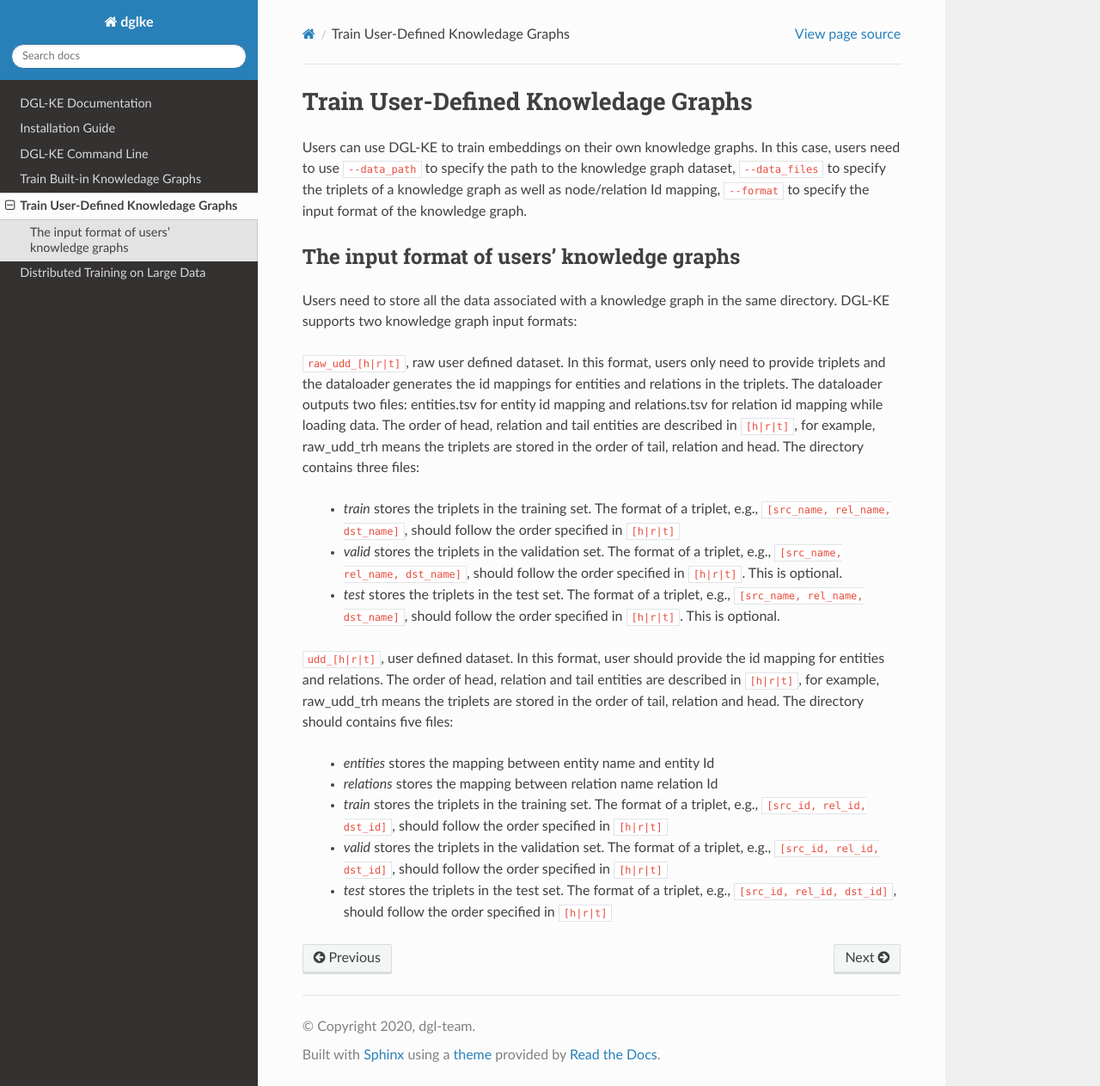
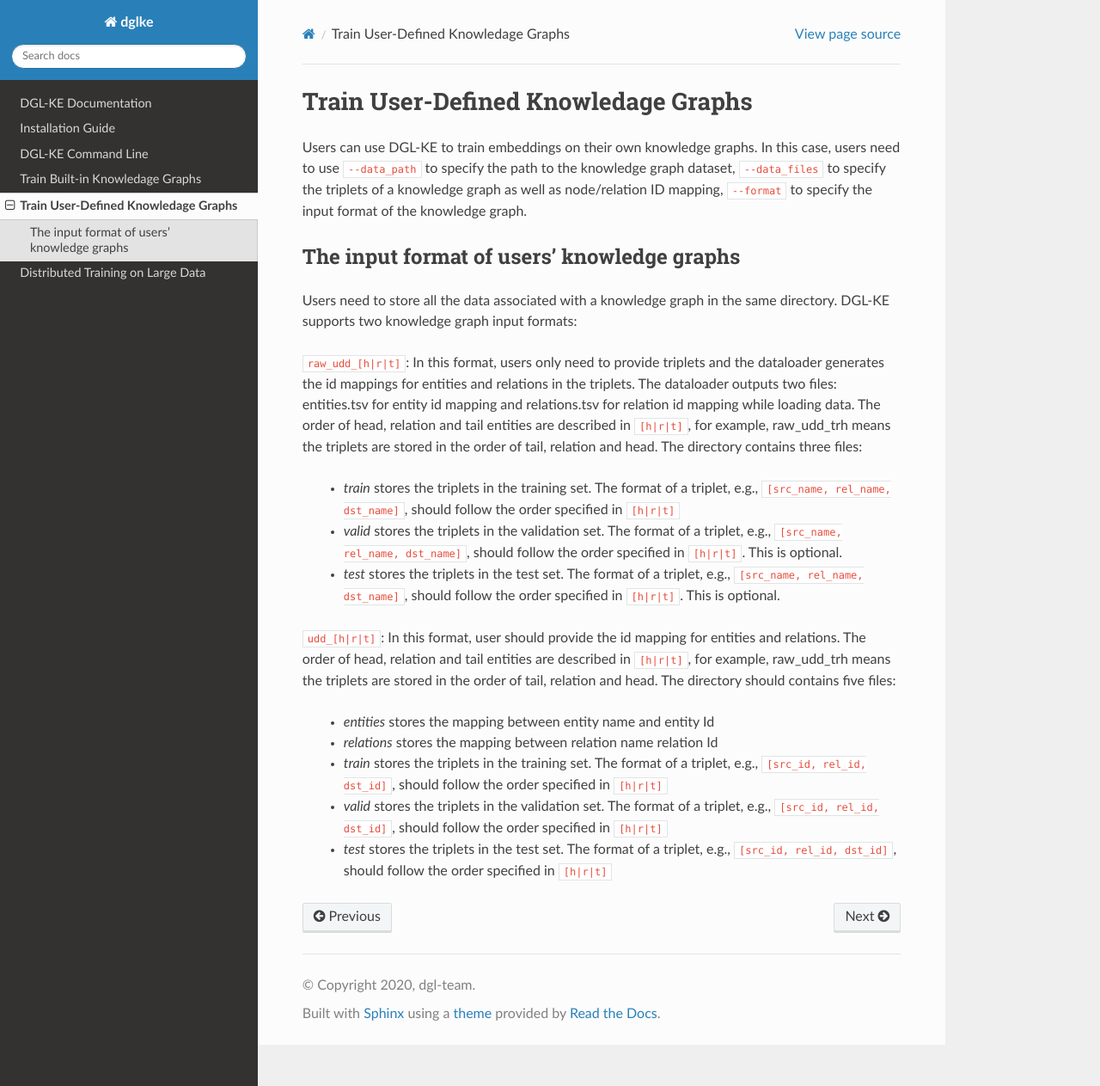
Before and after one commit to awslabs/dgl-ke, a Sphinx documentation site: the page built from docs/source/train_user_data.rst, in a window 1280 px wide and 1263 px high. Shown: the whole window at 86% size. Built offline with Sphinx 7.4.7 and the Read the Docs theme 2.0.0, drawn with Linux system fonts in a browser that asks for light colours.

Commit message:
Update doc (#61)
* remove imge

* update

* update

* update

* update

* update

* update

* update

* update

* update

* update doc

* update doc

* update

* update doc

* update

* update

* update

* update

* update

```diff
--- a/docs/source/train_user_data.rst
+++ b/docs/source/train_user_data.rst
@@ -1,21 +1,21 @@
 Train User-Defined Knowledage Graphs
 --------------------------------------
 
-Users can use DGL-KE to train embeddings on their own knowledge graphs. In this case, users need to use ``--data_path`` to specify the path to the knowledge graph dataset, ``--data_files`` to specify the triplets of a knowledge graph as well as node/relation Id mapping, ``--format`` to specify the input format of the knowledge graph.
+Users can use DGL-KE to train embeddings on their own knowledge graphs. In this case, users need to use ``--data_path`` to specify the path to the knowledge graph dataset, ``--data_files`` to specify the triplets of a knowledge graph as well as node/relation ID mapping, ``--format`` to specify the input format of the knowledge graph.
 
 The input format of users' knowledge graphs
 ^^^^^^^^^^^^^^^^^^^^^^^^^^^^^^^^^^^^^^^^^^^^^
 
 Users need to store all the data associated with a knowledge graph in the same directory. DGL-KE supports two knowledge graph input formats:
 
-``raw_udd_[h|r|t]``, raw user defined dataset. In this format, users only need to provide triplets and the dataloader generates the id mappings for entities and relations in the triplets. The dataloader outputs two files: entities.tsv for entity id mapping and relations.tsv for relation id mapping while loading data. The order of head, relation and tail entities are described in ``[h|r|t]``, for example, raw_udd_trh means the triplets are stored in the order of tail, relation and head. The directory contains three files:
+``raw_udd_[h|r|t]``: In this format, users only need to provide triplets and the dataloader generates the id mappings for entities and relations in the triplets. The dataloader outputs two files: entities.tsv for entity id mapping and relations.tsv for relation id mapping while loading data. The order of head, relation and tail entities are described in ``[h|r|t]``, for example, raw_udd_trh means the triplets are stored in the order of tail, relation and head. The directory contains three files:
 
 
   * *train* stores the triplets in the training set. The format of a triplet, e.g., ``[src_name, rel_name, dst_name]``, should follow the order specified in ``[h|r|t]``
   * *valid* stores the triplets in the validation set. The format of a triplet, e.g., ``[src_name, rel_name, dst_name]``, should follow the order specified in ``[h|r|t]``. This is optional.
   * *test* stores the triplets in the test set. The format of a triplet, e.g., ``[src_name, rel_name, dst_name]``, should follow the order specified in ``[h|r|t]``. This is optional.
 
-``udd_[h|r|t]``, user defined dataset. In this format, user should provide the id mapping for entities and relations. The order of head, relation and tail entities are described in ``[h|r|t]``, for example, raw_udd_trh means the triplets are stored in the order of tail, relation and head. The directory should contains five files:
+``udd_[h|r|t]``: In this format, user should provide the id mapping for entities and relations. The order of head, relation and tail entities are described in ``[h|r|t]``, for example, raw_udd_trh means the triplets are stored in the order of tail, relation and head. The directory should contains five files:
 
 
   * *entities* stores the mapping between entity name and entity Id
```
